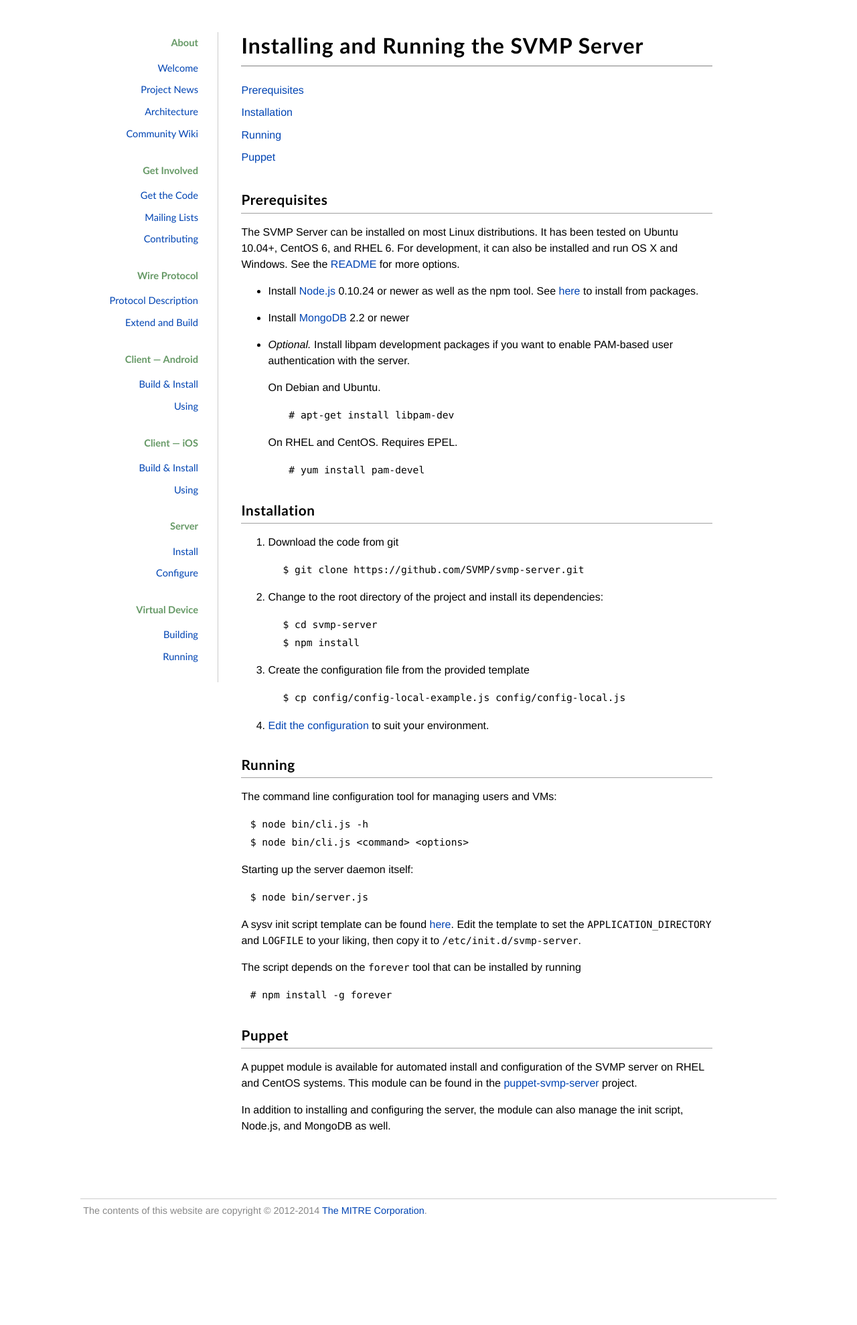
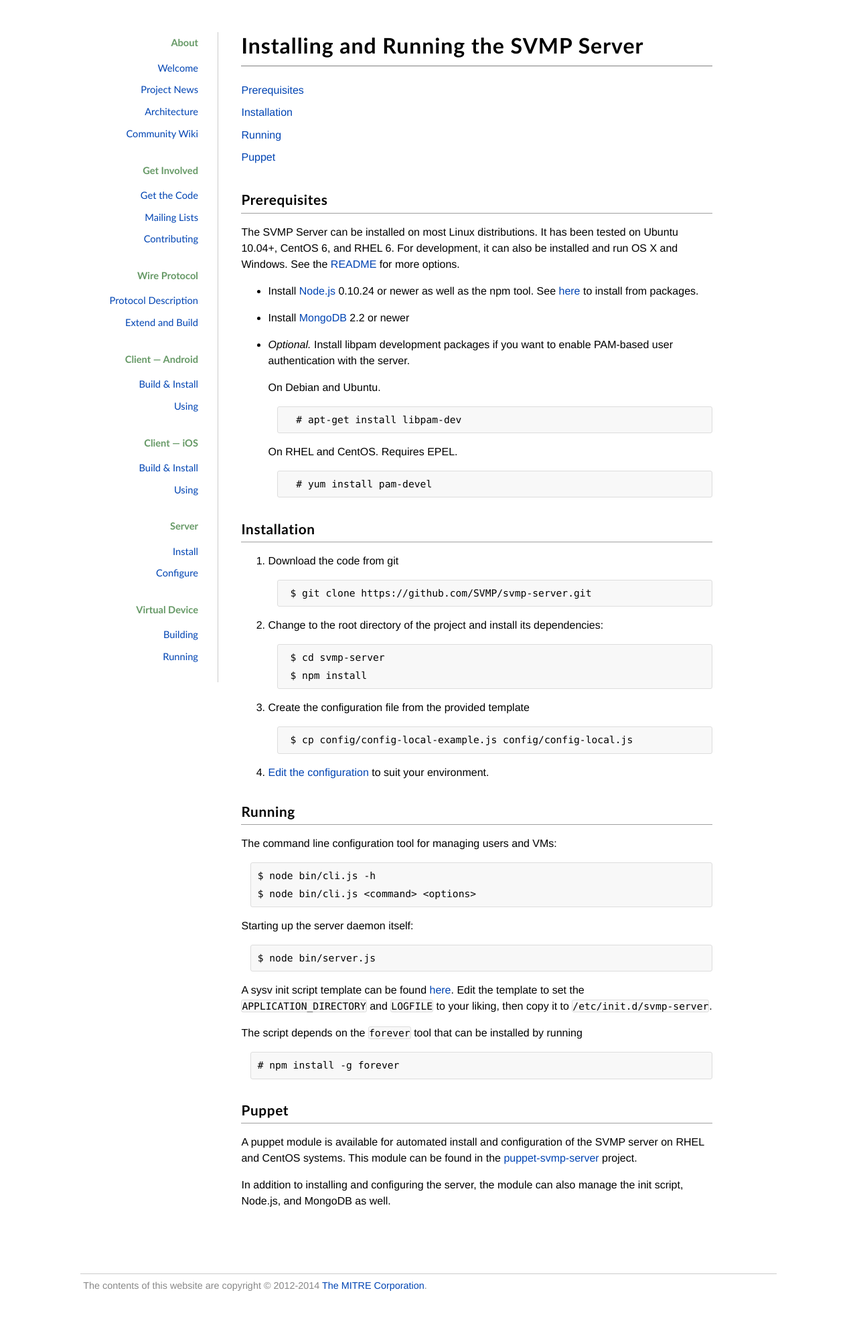
Before and after one commit to SVMP/svmp.github.io, a Jekyll site: the page built from server-install.md, in a window 1280 px wide. Shown: the whole page at 67% size. Built offline with Jekyll 4.4.1, drawn with Linux system fonts in a browser that asks for light colours; nearby versions of some CDN libraries; before the commit the page ends 1867 px from its top, so only the background shows below that.

Commit message:
Fixed CSS for <code> and <pre> tags

```diff
--- a/css/default.css
+++ b/css/default.css
@@ -39,16 +39,27 @@ img {
 pre, code {
   font-family: "Monaco", "DejaVu Sans Mono", "Courier New", "Courier";
   font-size: 11pt;
+  /* Add color/border */
+  border: 1px solid #ddd;
+  border-radius: 3px;
+  background-color: #f8f8f8;
 }
 pre {
   margin: 0.3em 0 0.3em 0.9em;
   padding: 0;
   line-height: 1.8em;
-  white-space: pre-wrap;       /* css-3 */
-  white-space: -moz-pre-wrap !important;  /* Mozilla, since 1999 */
+  padding: 6px 10px;
+  /* Fix code block word wrapping and scroll bars */
+  white-space: pre;
+  overflow: auto;
+  word-wrap: normal;
 }
 pre br { display: none; }
-
+pre>code {
+  /* Make sure code tags that are inside pre tags don't have borders */
+  background-color: transparent;
+  border: none;
+}
 h1, h2, h3 {
   font-family: "Gill Sans";
   padding: 0;
--- a/protocol.textile
+++ b/protocol.textile
@@ -12,11 +12,10 @@ However, some messages only have a type without additional attributes. For insta
 
 These message types can be viewed by looking at the "protocol definition":https://github.com/SVMP/svmp-protocol-def/blob/master/svmp.proto. Types are self-explanatory and separated based on what mechanism they are used for.
 An example of the protocol sequence is below, where the client authenticates with the server and establishes a connection with the virtual machine:
-!images/svmp-protocol-sequence.png!
+<img style="width:44em;" src="images/svmp-protocol-sequence.png" />
 
 Additionally, a sample server log containing protocol message information is below:
-<pre><code>
-info: New client connection from 192.168.0.223
+<pre><code>info: New client connection from 192.168.0.223
 debug: Reading Request, type: AUTH
 silly:   Body: {"type":"AUTH","authRequest":{"type":1,"username":"alice","password":"wonderland"}}
 debug: Attempting to authenticate...
```
